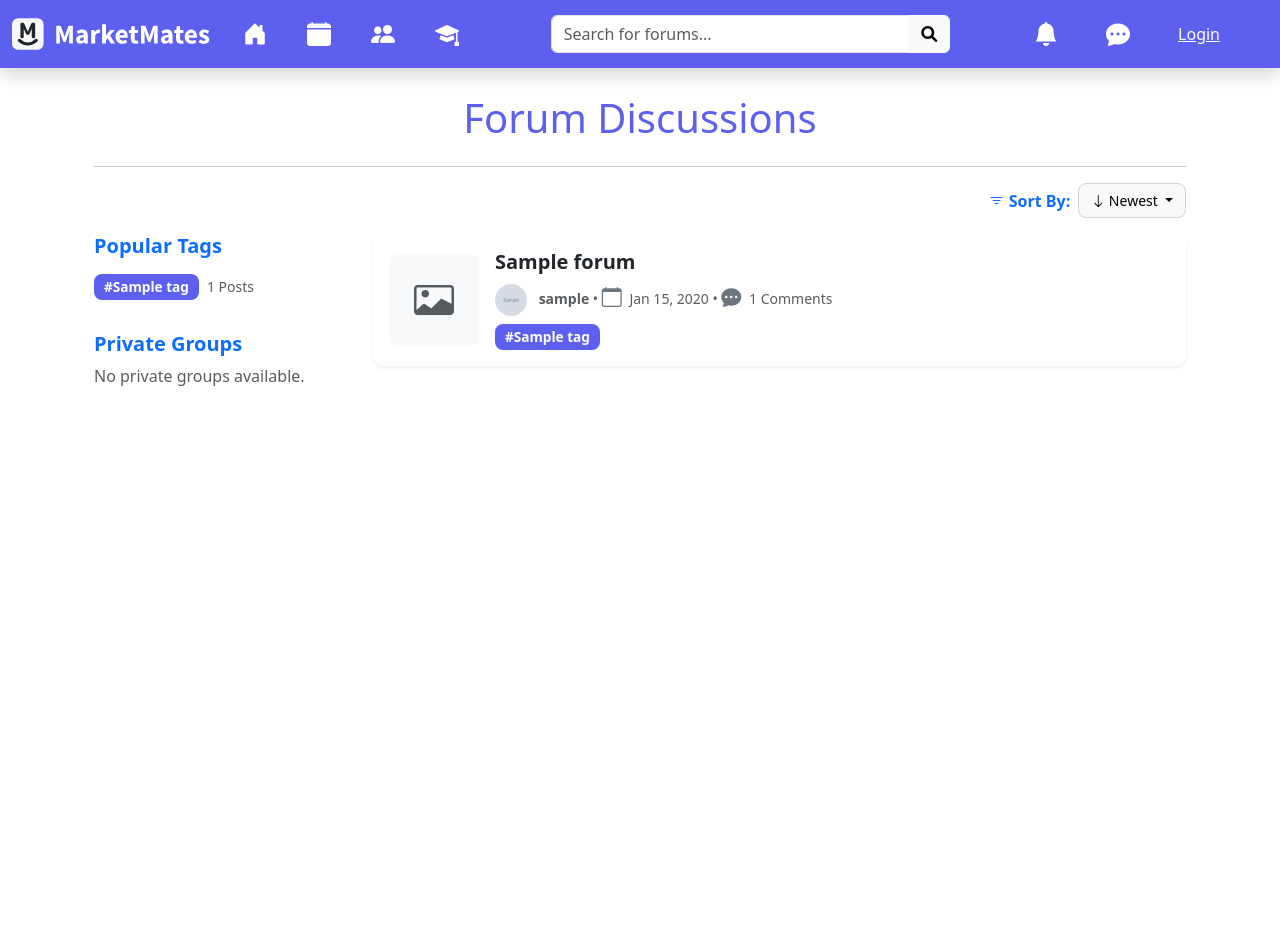
After one commit to J-Jullaphong/marketmates, a Django app: page /forums/ in a window 1280 px wide. The commit adds this page. Shown: the top 933 px of the page. Run offline with Django 4.2, Linux system fonts and the light colour scheme; tables that the repository leaves empty hold one stand-in row (values such as "Sample post"); grey boxes marked "Sample" are stand-in pictures; parts of the project's set-up code (start-up, migrations or seed data) failed here and were passed over; some libraries are stand-ins or nearby versions.

Commit message:
Add ForumListView and update stlye in Market Update Page

```diff
--- a/marketmates/templates/marketmates/base.html
+++ b/marketmates/templates/marketmates/base.html
@@ -46,7 +46,7 @@
                     </a>
                 </li>
                 <li class="nav-item">
-                    <a href="#" class="nav-link text-white">
+                    <a href="{% url 'marketmates:forum_list' %}" class="nav-link text-white">
                         <i class="bi bi-people-fill fs-4"></i>
                     </a>
                 </li>
@@ -58,7 +58,7 @@
             </ul>
 
             <!-- Centered Search Bar -->
-            <form class="d-flex mx-auto w-50" action="{% url 'marketmates:search_forums' %}" method="GET">
+            <form class="d-flex mx-auto w-50" action="{% url 'marketmates:forum_list' %}" method="GET">
                 <div class="input-group">
                     <input type="text" name="q" class="form-control" placeholder="Search for forums..."
                            aria-label="Search" value="{{ query }}">
--- a/marketmates/templates/marketmates/forum_detail.html
+++ b/marketmates/templates/marketmates/forum_detail.html
@@ -15,7 +15,7 @@
                 <ul class="list-group">
                     {% for tag in tags %}
                         <li class="list-group-item border-0 d-flex align-items-center">
-                            <a href="{% url 'marketmates:search_forums' %}?q=%23{{ tag.tag_name }}"
+                            <a href="{% url 'marketmates:forum_list' %}?q=%23{{ tag.tag_name }}"
                                class="text-decoration-none">
                                 <span class="badge me-2" style="background-color: #5D5FEF;">#{{ tag.tag_name }}</span>
                             </a>
--- /dev/null
+++ b/marketmates/templates/marketmates/forum_list.html
@@ -0,0 +1,230 @@
+{% extends "marketmates/base.html" %}
+{% load static %}
+
+{% block content %}
+<style>
+    /* Sidebar Styling */
+    .sticky-sidebar {
+        position: sticky;
+        top: 80px;
+    }
+
+    .list-group-item {
+        background-color: transparent;
+        border: none;
+        padding: 8px 0;
+    }
+
+    .badge {
+        font-size: 0.85rem;
+        padding: 6px 10px;
+        border-radius: 8px;
+    }
+
+    .forum-card {
+        transition: all 0.3s ease-in-out;
+        border-radius: 12px;
+    }
+
+    .forum-card:hover {
+        transform: translateY(-3px);
+        box-shadow: 0px 4px 12px rgba(0, 0, 0, 0.15);
+    }
+
+    .forum-card .card-body {
+        display: flex;
+        align-items: center;
+    }
+
+    .forum-card img {
+        width: 90px;
+        height: 90px;
+        object-fit: cover;
+        border-radius: 8px;
+    }
+
+    .pagination .page-link {
+        border-radius: 8px;
+        padding: 8px 14px;
+    }
+
+    .pagination .active .page-link {
+        background-color: #5D5FEF;
+        border-color: #5D5FEF;
+        color: white;
+    }
+
+    .pagination .page-link:hover {
+        background-color: #e9ecef;
+    }
+
+    .sort-dropdown button {
+        border-radius: 8px;
+        padding: 6px 12px;
+        background-color: #f8f9fa;
+        border: 1px solid #ced4da;
+    }
+
+    .sort-dropdown .dropdown-menu {
+        border-radius: 8px;
+        min-width: 140px;
+    }
+</style>
+
+<div class="container mt-4">
+    <div class="text-center">
+        <h1 class="mb-4" style="color: #5D5FEF;">Forum Discussions</h1>
+    </div>
+
+    <hr>
+
+    <!-- Search and Sort -->
+    <div class="d-flex justify-content-end align-items-center mb-3">
+        <form method="GET" id="sortForm" class="d-flex align-items-center">
+            <input type="hidden" name="q" value="{{ query }}">
+            <label for="sort" class="me-2 fw-bold text-primary">
+                <i class="bi bi-filter"></i> Sort By:
+            </label>
+            <div class="dropdown sort-dropdown">
+                <button class="btn btn-light btn-sm dropdown-toggle" type="button" id="sortDropdown" data-bs-toggle="dropdown">
+                    {% if request.GET.sort == "created_at" %}
+                        <i class="bi bi-arrow-up"></i> Oldest
+                    {% else %}
+                        <i class="bi bi-arrow-down"></i> Newest
+                    {% endif %}
+                </button>
+                <ul class="dropdown-menu">
+                    <li>
+                        <a class="dropdown-item {% if request.GET.sort == '-created_at' or not request.GET.sort %}active{% endif %}"
+                           href="?q={{ query|urlencode }}&sort=-created_at">
+                            <i class="bi bi-arrow-down"></i> Newest
+                        </a>
+                    </li>
+                    <li>
+                        <a class="dropdown-item {% if request.GET.sort == 'created_at' %}active{% endif %}"
+                           href="?q={{ query|urlencode }}&sort=created_at">
+                            <i class="bi bi-arrow-up"></i> Oldest
+                        </a>
+                    </li>
+                </ul>
+            </div>
+        </form>
+    </div>
+
+    <div class="row">
+        <!-- Left Sidebar -->
+        <aside class="col-lg-3 sticky-sidebar">
+            <section class="mb-4">
+                <h5 class="fw-bold text-primary">Popular Tags</h5>
+                <ul class="list-group">
+                    {% for tag in tags %}
+                        <li class="list-group-item d-flex align-items-center">
+                            <a href="?q=%23{{ tag.tag_name }}" class="text-decoration-none">
+                                <span class="badge me-2" style="background-color: #5D5FEF;">#{{ tag.tag_name }}</span>
+                            </a>
+                            <small class="text-muted">{{ tag.forum_count }} Posts</small>
+                        </li>
+                    {% empty %}
+                        <p class="text-muted">No tags available.</p>
+                    {% endfor %}
+                </ul>
+            </section>
+
+            <section>
+                <h5 class="fw-bold text-primary">Private Groups</h5>
+                <ul class="list-group">
+                    {% for group in private_groups %}
+                        <li class="list-group-item">
+                            <i class="bi bi-people-fill text-secondary"></i>
+                            <strong>{{ group.name }}</strong> ({{ group.members.count }} members)
+                        </li>
+                    {% empty %}
+                        <p class="text-muted">No private groups available.</p>
+                    {% endfor %}
+                </ul>
+            </section>
+        </aside>
+
+        <!-- Main Content -->
+        <main class="col-lg-9">
+            {% if forums %}
+                {% for forum in forums %}
+                    <article class="card forum-card shadow-sm border-0 mb-3">
+                        <div class="card-body">
+                            <!-- Extracted Image from Description -->
+                            {% with forum.get_first_image as image_url %}
+                                {% if image_url %}
+                                    <img src="{{ image_url }}" class="rounded me-3" alt="{{ forum.title }}">
+                                {% else %}
+                                    <div class="rounded bg-light d-flex align-items-center justify-content-center me-3"
+                                         style="width: 90px; height: 90px;">
+                                        <i class="bi bi-card-image text-muted fs-1"></i>
+                                    </div>
+                                {% endif %}
+                            {% endwith %}
+
+                            <!-- Forum Details -->
+                            <div class="flex-grow-1">
+                                <h5 class="card-title fw-bold">
+                                    <a href="{% url 'marketmates:forum_detail' forum.id %}" class="text-dark text-decoration-none">
+                                        {{ forum.title }}
+                                    </a>
+                                </h5>
+                                <p class="small text-muted mb-2">
+                                    {% if forum.created_by.profile_picture %}
+                                        <img src="{{ forum.created_by.profile_picture.url }}" alt="{{ forum.created_by.username }}"
+                                             class="rounded-circle me-2" style="width: 32px; height: 32px; object-fit: cover;">
+                                    {% else %}
+                                        <i class="bi bi-person-circle text-secondary fs-4 me-2"></i>
+                                    {% endif %}
+                                    <strong>{{ forum.created_by.username }}</strong> &bull;
+                                    <i class="bi bi-calendar text-secondary fs-5 me-1"></i> {{ forum.created_at|date:"M d, Y" }} &bull;
+                                    <i class="bi bi-chat-dots-fill text-secondary fs-5 me-1"></i> {{ forum.comment_set.count }} Comments
+                                </p>
+
+                                <!-- Forum Tags -->
+                                <div class="d-flex flex-wrap">
+                                    {% for tag in forum.tags.all|slice:":3" %}
+                                        <a href="?q=%23{{ tag.tag_name }}"
+                                           class="badge text-white me-1 text-decoration-none" style="background-color: #5D5FEF;">
+                                            #{{ tag.tag_name }}
+                                        </a>
+                                    {% endfor %}
+                                </div>
+                            </div>
+                        </div>
+                    </article>
+                {% endfor %}
+
+                <!-- Pagination Controls -->
+                <nav aria-label="Forum Pagination">
+                    <ul class="pagination justify-content-center mt-4">
+                        {% if forums.has_previous %}
+                            <li class="page-item">
+                                <a class="page-link" href="?q={{ query|urlencode }}&sort={{ sort_order }}&page=1">First</a>
+                            </li>
+                            <li class="page-item">
+                                <a class="page-link" href="?q={{ query|urlencode }}&sort={{ sort_order }}&page={{ forums.previous_page_number }}">Previous</a>
+                            </li>
+                        {% endif %}
+
+                        {% if forums.paginator.num_pages > 1 %}
+                            <li class="page-item disabled">
+                                <span class="page-link">Page {{ forums.number }} of {{ forums.paginator.num_pages }}</span>
+                            </li>
+                        {% endif %}
+
+                        {% if forums.has_next %}
+                            <li class="page-item">
+                                <a class="page-link" href="?q={{ query|urlencode }}&sort={{ sort_order }}&page={{ forums.next_page_number }}">Next</a>
+                            </li>
+                        {% endif %}
+                    </ul>
+                </nav>
+            {% else %}
+                <p class="text-muted">No forums found matching your search.</p>
+            {% endif %}
+        </main>
+    </div>
+</div>
+{% endblock %}
--- a/marketmates/urls.py
+++ b/marketmates/urls.py
@@ -9,7 +9,7 @@ urlpatterns = [
     path("", HomeView.as_view(), name="home"),
     path("forum/<uuid:pk>/", ForumDetailView.as_view(), name="forum_detail"),
     path("create-forum/", CreateForumView.as_view(), name="create_forum"),
-    path("search-forums/", SearchForumView.as_view(), name="search_forums"),
+    path("forums/", ForumListView.as_view(), name="forum_list"),
     path("market/", MarketUpdateView.as_view(), name="market_update"),
     path("chat/", ChatRoomListView.as_view(), name="chat_room_list"),
     path("chat/<uuid:room_id>/", ChatRoomView.as_view(), name="chat_room_page"),
--- /dev/null
+++ b/marketmates/views/forum_list_view.py
@@ -0,0 +1,37 @@
+from django.db.models import Count, Q
+from django.views.generic import ListView
+
+from ..models import Forum, Tag, ChatRoom
+
+
+class ForumListView(ListView):
+    model = Forum
+    template_name = "marketmates/forum_list.html"
+    context_object_name = "forums"
+    paginate_by = 5
+
+    def get_queryset(self):
+        query = self.request.GET.get("q", "").strip()
+        sort_order = self.request.GET.get("sort", "-created_at")
+        queryset = Forum.objects.all().order_by(sort_order)
+
+        if query:
+            if query.startswith("#"):
+                tag_name = query[1:].strip()
+                queryset = queryset.filter(
+                    tags__tag_name__icontains=tag_name).distinct()
+            else:
+                queryset = queryset.filter(Q(title__icontains=query) | Q(
+                    description__icontains=query)).distinct()
+
+        return queryset
+
+    def get_context_data(self, **kwargs):
+        context = super().get_context_data(**kwargs)
+        context["tags"] = Tag.objects.annotate(
+            forum_count=Count("forum")).order_by("-forum_count")[:5]
+        context["private_groups"] = ChatRoom.objects.filter(is_public=False)[
+                                    :5]
+        context["query"] = self.request.GET.get("q", "")
+        context["sort_order"] = self.request.GET.get("sort", "-created_at")
+        return context
--- a/requirements.txt
+++ b/requirements.txt
@@ -11,7 +11,7 @@ bs4
 daphne
 selenium
 pandas
-yfinance
+yfinance==0.2.54
 celery
 redis
 django-redis
```
Also changed, not shown: marketmates/templates/marketmates/market_update.html (+85 -66 lines), marketmates/views/__init__.py (+5 -4 lines).
